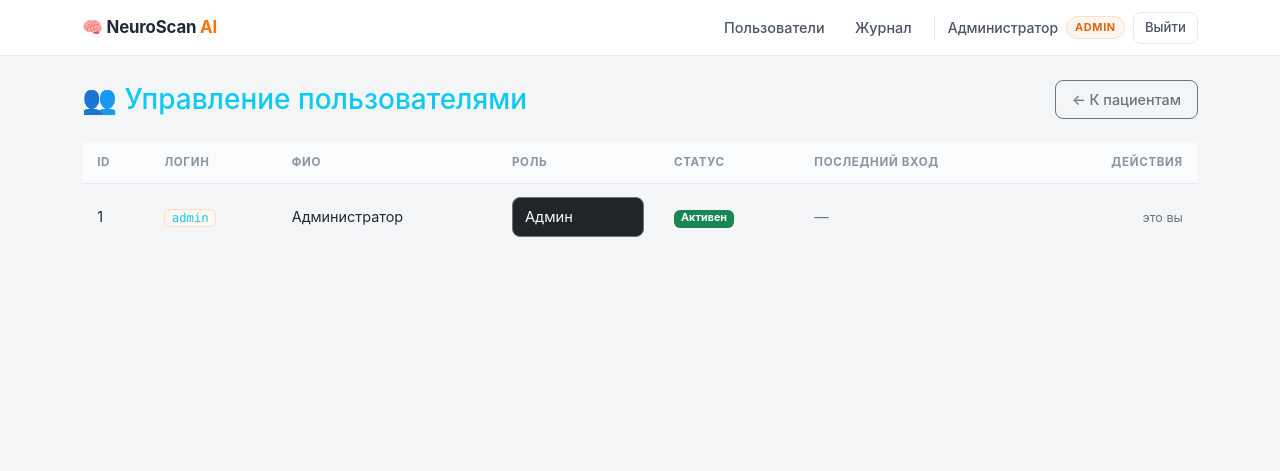
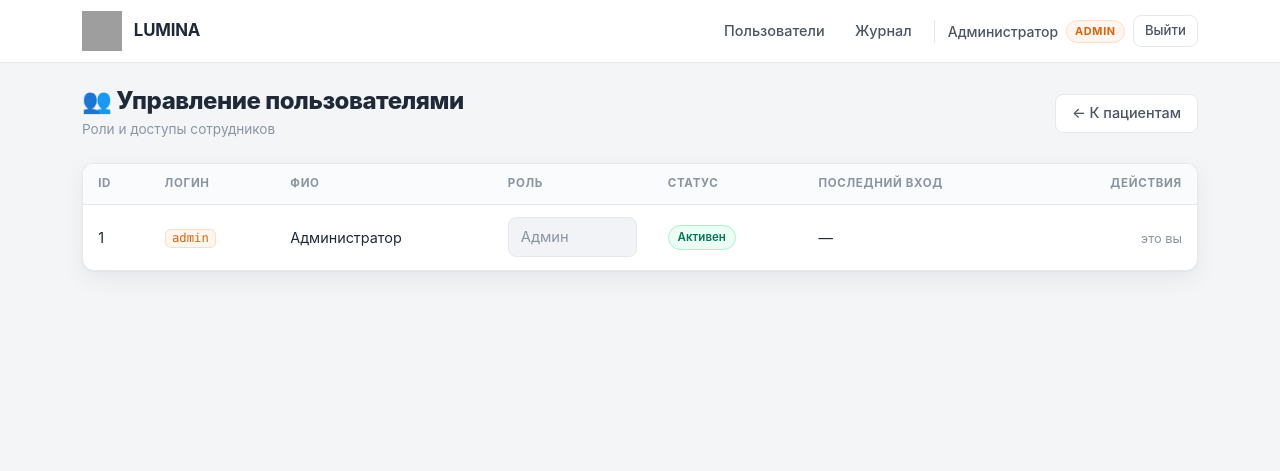
Before and after one commit to RMlisenok/NeuroScan, a Flask app: page /admin/users in a window 1280 px wide. Shown: the top 471 px of the page. Run offline with Flask 3, Linux system fonts and the light colour scheme; a user stored in the database is signed in; grey boxes are pictures that could not be loaded.

Commit message:
fixed styles & logo

```diff
--- a/static/style.css
+++ b/static/style.css
@@ -114,11 +114,33 @@ code {
   margin-bottom: 1.5rem;
 }
 .ns-page-title {
-  font-size: 1.35rem;
-  font-weight: 700;
-  letter-spacing: -.015em;
+  font-size: 1.5rem;
+  font-weight: 800;
+  letter-spacing: -.020em;
   color: var(--ns-ink);
   margin: 0 0 .15rem;
+}
+.ns-brand-logo {
+    width: 40px;
+    height: 40px;
+    margin-right: .5rem;
+    vertical-align: middle;
+}
+
+.ns-badge-ok    { background: #14532d; color: #86efac; }
+.ns-badge-danger{ background: #450a0a; color: #fca5a5; }
+.ns-badge-info  { background: #0c4a6e; color: #7dd3fc; }
+
+.ns-table-wrap table .is-active {
+    background: rgba(56, 189, 248, .08);
+}
+
+.progress {
+    background: rgba(255,255,255,.06);
+    border-radius: 4px;
+}
+.progress-bar {
+    background: var(--ns-brand, #38bdf8);
 }
 .ns-page-sub {
   font-size: .85rem;
--- a/templates/admin_users.html
+++ b/templates/admin_users.html
@@ -2,13 +2,17 @@
 {% block title %}Пользователи — NeuroScan AI{% endblock %}
 
 {% block content %}
-<div class="d-flex justify-content-between align-items-center mb-4">
-    <h3 class="text-info mb-0">👥 Управление пользователями</h3>
-    <a href="{{ url_for('dashboard') }}" class="btn btn-outline-secondary">← К пациентам</a>
+<div class="ns-page-head">
+    <div>
+        <h1 class="ns-page-title">👥 Управление пользователями</h1>
+        <div class="ns-page-sub">Роли и доступы сотрудников</div>
+    </div>
+    <a href="{{ url_for('dashboard') }}" class="btn btn-ghost">← К пациентам</a>
 </div>
 
 {% if users %}
-<table class="table table-dark table-hover align-middle">
+<div class="ns-table-wrap mb-3">
+    <table class="table">
         <thead>
             <tr>
                 <th>ID</th>
@@ -24,13 +28,13 @@
         {% for u in users %}
             <tr>
                 <td>{{ u.id }}</td>
-            <td><code class="text-info">{{ u.username }}</code></td>
+                <td><code>{{ u.username }}</code></td>
                 <td>{{ u.full_name }}</td>
                 <td>
                     <form method="post" action="{{ url_for('admin_change_role', uid=u.id) }}"
                           class="d-inline">
                         <select name="role"
-                            class="form-select form-select-sm bg-dark text-light border-secondary"
+                                class="form-select form-select-sm"
                                 onchange="this.form.submit()"
                                 {% if u.id == current_user.id %}disabled{% endif %}>
                             <option value="doctor" {% if u.role == 'doctor' %}selected{% endif %}>Врач</option>
@@ -40,30 +44,31 @@
                 </td>
                 <td>
                     {% if u.is_active_flag %}
-                    <span class="badge bg-success">Активен</span>
+                        <span class="ns-badge ns-badge-ok">Активен</span>
                     {% else %}
-                    <span class="badge bg-danger">Отключён</span>
+                        <span class="ns-badge ns-badge-danger">Отключён</span>
                     {% endif %}
                 </td>
-            <td class="small text-secondary">
+                <td class="ns-hint">
                     {{ u.last_login.strftime('%d.%m.%Y %H:%M') if u.last_login else '—' }}
                 </td>
                 <td class="text-end">
                     {% if u.id != current_user.id %}
                     <form method="post" action="{{ url_for('admin_toggle_user', uid=u.id) }}"
                           class="d-inline">
-                    <button class="btn btn-sm btn-outline-warning">
+                        <button class="btn btn-sm btn-soft">
                             {{ 'Отключить' if u.is_active_flag else 'Активировать' }}
                         </button>
                     </form>
                     {% else %}
-                    <span class="small text-secondary">это вы</span>
+                        <span class="ns-hint">это вы</span>
                     {% endif %}
                 </td>
             </tr>
         {% endfor %}
         </tbody>
     </table>
+</div>
 {% else %}
 <div class="alert alert-secondary">Пользователей нет.</div>
 {% endif %}
--- a/templates/base.html
+++ b/templates/base.html
@@ -2,8 +2,9 @@
 <html lang="ru">
 <head>
     <meta charset="utf-8">
-    <title>{% block title %}NeuroScan AI{% endblock %}</title>
+    <title>{% block title %}LUMINA{% endblock %}</title>
     <meta name="viewport" content="width=device-width, initial-scale=1">
+    <link rel="icon" href="{{ url_for('static', filename='favicon.svg') }}">
     <link href="https://cdn.jsdelivr.net/npm/bootstrap@5.3.2/dist/css/bootstrap.min.css" rel="stylesheet">
     <link rel="stylesheet" href="{{ url_for('static', filename='style.css') }}">
     {% block head %}{% endblock %}
@@ -11,7 +12,12 @@
 <body>
 <nav class="ns-navbar">
     <div class="container d-flex align-items-center">
-        <a class="ns-brand" href="{{ url_for('dashboard') }}">🧠 NeuroScan <span>AI</span></a>
+        <a class="ns-brand" href="{{ url_for('dashboard') }}">
+            <img src="{{ url_for('static', filename='logo.png') }}"
+                 alt="LUMINA"
+                 class="ns-brand-logo">
+            LUMINA
+        </a>
         {% if current_user.is_authenticated %}
         <div class="ms-auto d-flex align-items-center gap-2">
             {% if current_user.is_admin %}
--- a/templates/login.html
+++ b/templates/login.html
@@ -17,8 +17,6 @@
                 </div>
                 <button class="btn btn-brand w-100">Войти</button>
             </form>
-
-            <p class="ns-hint mt-3 mb-0">По умолчанию: admin / admin123</p>
         </div>
     </div>
 </div>
```
Also changed, not shown: templates/mri_result.html (+47 -57 lines), templates/mri_view.html (+15 -22 lines), templates/dashboard.html (line endings or trailing spaces). Lines whose indentation alone changed are shown as unchanged.
